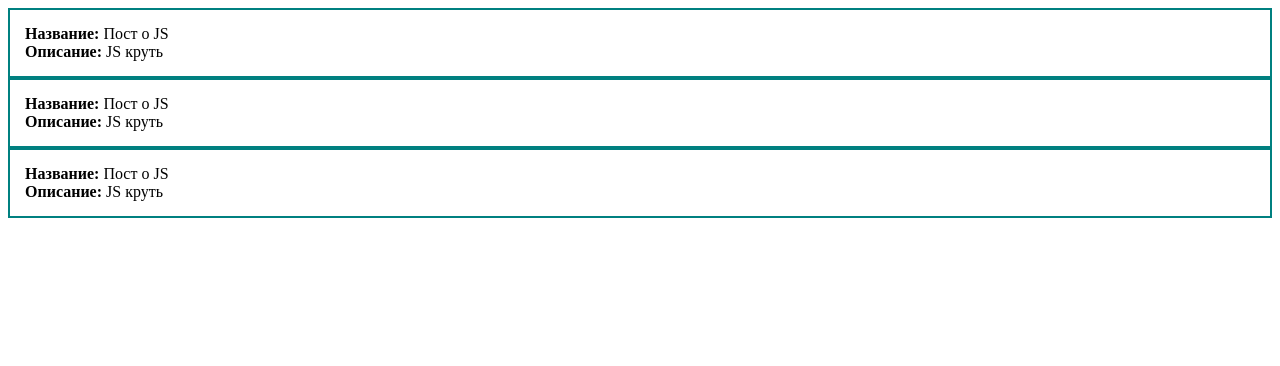
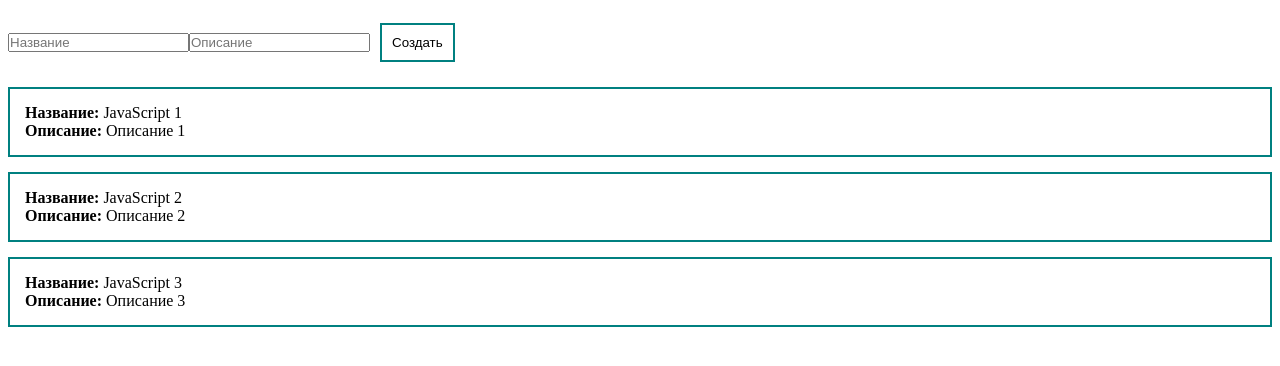
Before and after one commit to Panfilov16/vue3git, a Vue app: page / in a window 1280 px wide. Shown: the top 366 px of the page. Built offline with nearby package versions, Linux system fonts and the light colour scheme.

Commit message:
Работаем

```diff
--- a/src/App.vue
+++ b/src/App.vue
@@ -1,20 +1,27 @@
 <template>
-<div class="post">
-  <div><strong>Название:</strong> Пост о JS</div>
-  <div><strong>Описание:</strong> JS круть</div>
-</div>
-<div class="post">
-  <div><strong>Название:</strong> Пост о JS</div>
-  <div><strong>Описание:</strong> JS круть</div>
-</div>
-<div class="post">
-  <div><strong>Название:</strong> Пост о JS</div>
-  <div><strong>Описание:</strong> JS круть</div>
+<form class="input">
+  <input type="text" placeholder="Название">
+  <input type="text" placeholder="Описание">
+  <button class="btn">Создать</button>
+</form>
+<div class="post" v-for="post in posts">
+<div><strong>Название:</strong> {{post.title}}</div>
+<div><strong>Описание:</strong> {{post.body}}</div>
 </div>
 </template>
 
 <script>
-
+export default {
+ data() {
+  return {
+    posts: [
+      {id: 1, title: "JavaScript 1", body: "Описание 1"},
+      {id: 2, title: "JavaScript 2", body: "Описание 2"},
+      {id: 3, title: "JavaScript 3", body: "Описание 3"},
+    ]
+  }
+ },
+}
 
 </script>
 
@@ -26,8 +33,18 @@
 }
 .post {
   padding: 15px;
-  border: 2px solid teal
+  border: 2px solid teal;
+  margin-top: 15px;
+}
+.btn {
+  margin: 10px;
+  padding: 10px;
+  border: 2px solid teal;
+  background: none;
+  margin-top: 15px;
+}
+.input {
+
 }
 
-
 </style>
```
